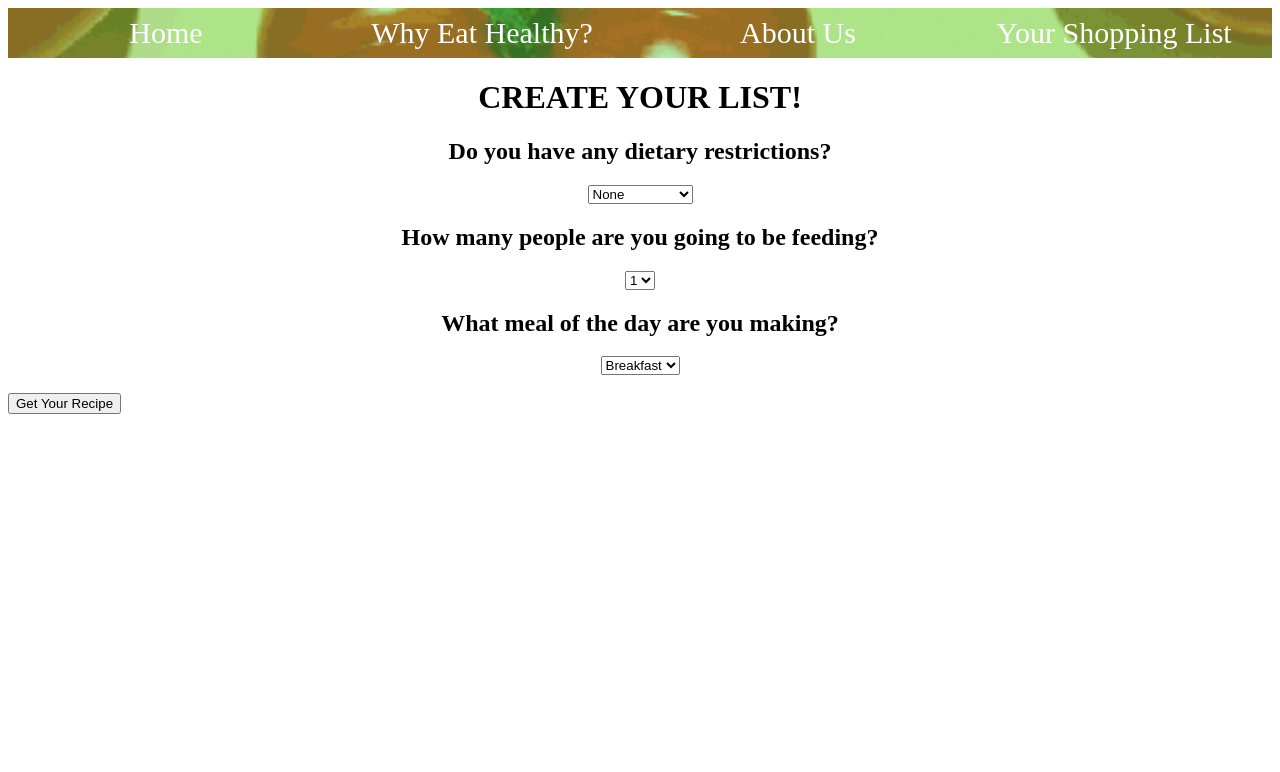
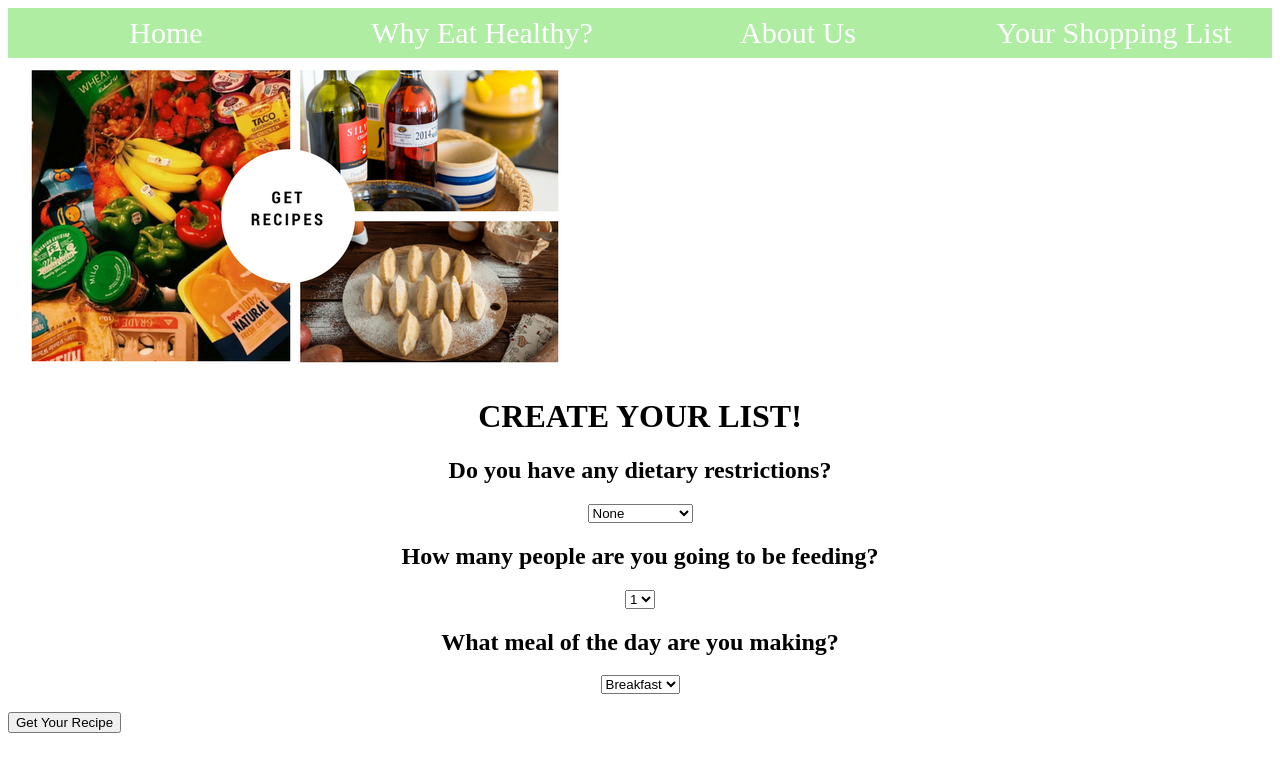
Before and after one commit to ChloeRatte/finalproject, a PHP site: page /fsyourlist.html in a window 1280 px wide. Shown: the top 772 px of the page. Run offline with PHP 8.4, Linux system fonts and the light colour scheme; some libraries are stand-ins or nearby versions.

Commit message:
more stuff?

```diff
--- a/fsyourlist.html
+++ b/fsyourlist.html
@@ -9,15 +9,18 @@
   </head>
 
 <body>
+
+
 <div class="container">
-<div class="purple" id="links">
+  <div class="purple" id="links">
         <div class="menuItems"><a class = "notextdec" href = "index.html"> Home</a></div>
           <div class="menuItems"> <a class = "notextdec" href = "fshealthyreworked.html">Why Eat Healthy?</a></div>
           <div class="menuItems"><a class = "notextdec" href = "fsabout.html"> About Us</a></div>
           <div class="menuItems"> <a class = "notextdec" href = "fsyourlist.html">Your Shopping List</a></div>
-        </div>
-
-
+  </div>
+</div>
+<div>
+  <img id="img" src="Get REcipes (1).png"></img>
 </div>
 
 <div class="centered">
@@ -62,8 +65,10 @@
 </div>
 <br>
 <!-- This is for  generating the list -->
+
+
 <div>
-    <button class="centered" onclick="getData()">Get Your Recipe</button>
+    <button class="centered" onclick="getData()"><center>Get Your Recipe</center></button>
     <script src="https://ajax.googleapis.com/ajax/libs/jquery/3.2.1/jquery.min.js"></script>
     <script type="text/javascript" src="fs.js"></script>
 </div>
--- a/ytlist.css
+++ b/ytlist.css
@@ -12,8 +12,13 @@
 }
 
 .container{
-	background-image: url(food.gif);
-	background-size: cover;
+	width: auto;
+	height: 100%;
+	overflow: auto;
+}
+
+#image{
+	min-width: 100%;
 }
 
 .menuItems{
```
